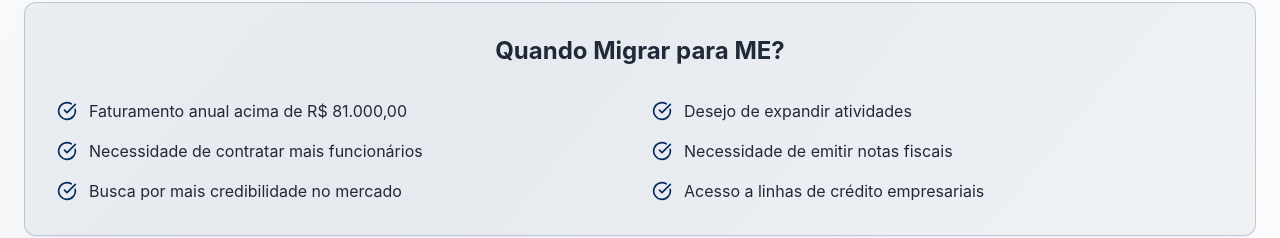
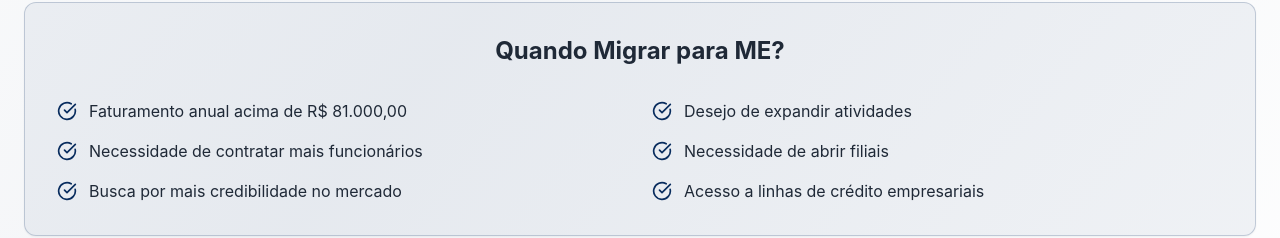
Before and after one commit to buga2023/avriocontabilidade, a React (Vite) app: page / in a window 1280 px wide. Shown: the part 6352-6590 px from the top of the page. Built offline with nearby package versions, Linux system fonts and the light colour scheme.

Commit message:
Change "emitir notas fiscais" to "Necessidade de abrir filiais"

```diff
--- a/src/components/sections/MeiParaMeSection.tsx
+++ b/src/components/sections/MeiParaMeSection.tsx
@@ -152,7 +152,7 @@ export const MeiParaMeSection: React.FC = () => {
                   </div>
                   <div className="flex items-start gap-3">
                     <CheckCircle className="w-5 h-5 text-primary mt-0.5 flex-shrink-0" />
-                    <p className="text-foreground">Necessidade de emitir notas fiscais</p>
+                    <p className="text-foreground">Necessidade de abrir filiais</p>
                   </div>
                   <div className="flex items-start gap-3">
                     <CheckCircle className="w-5 h-5 text-primary mt-0.5 flex-shrink-0" />
```
